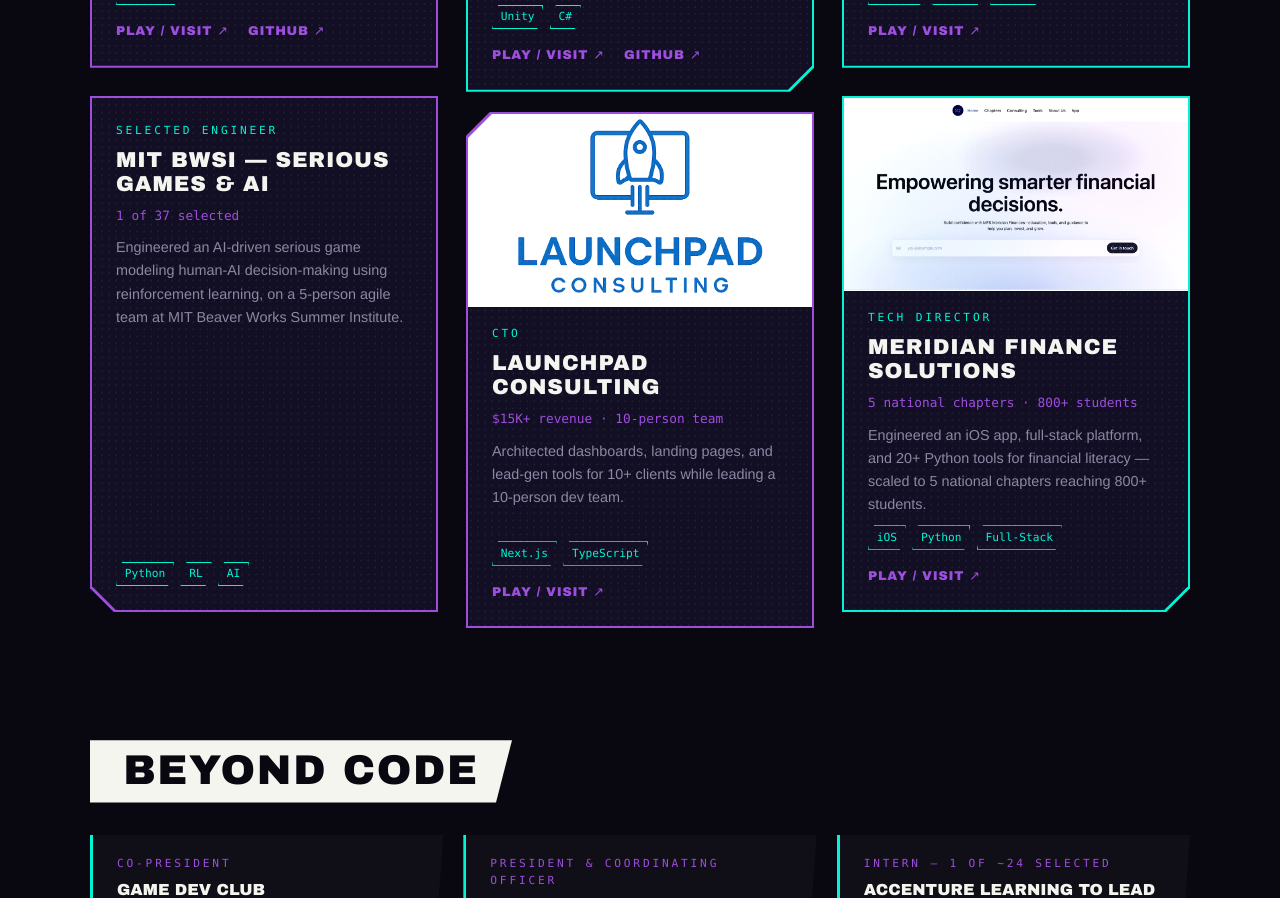
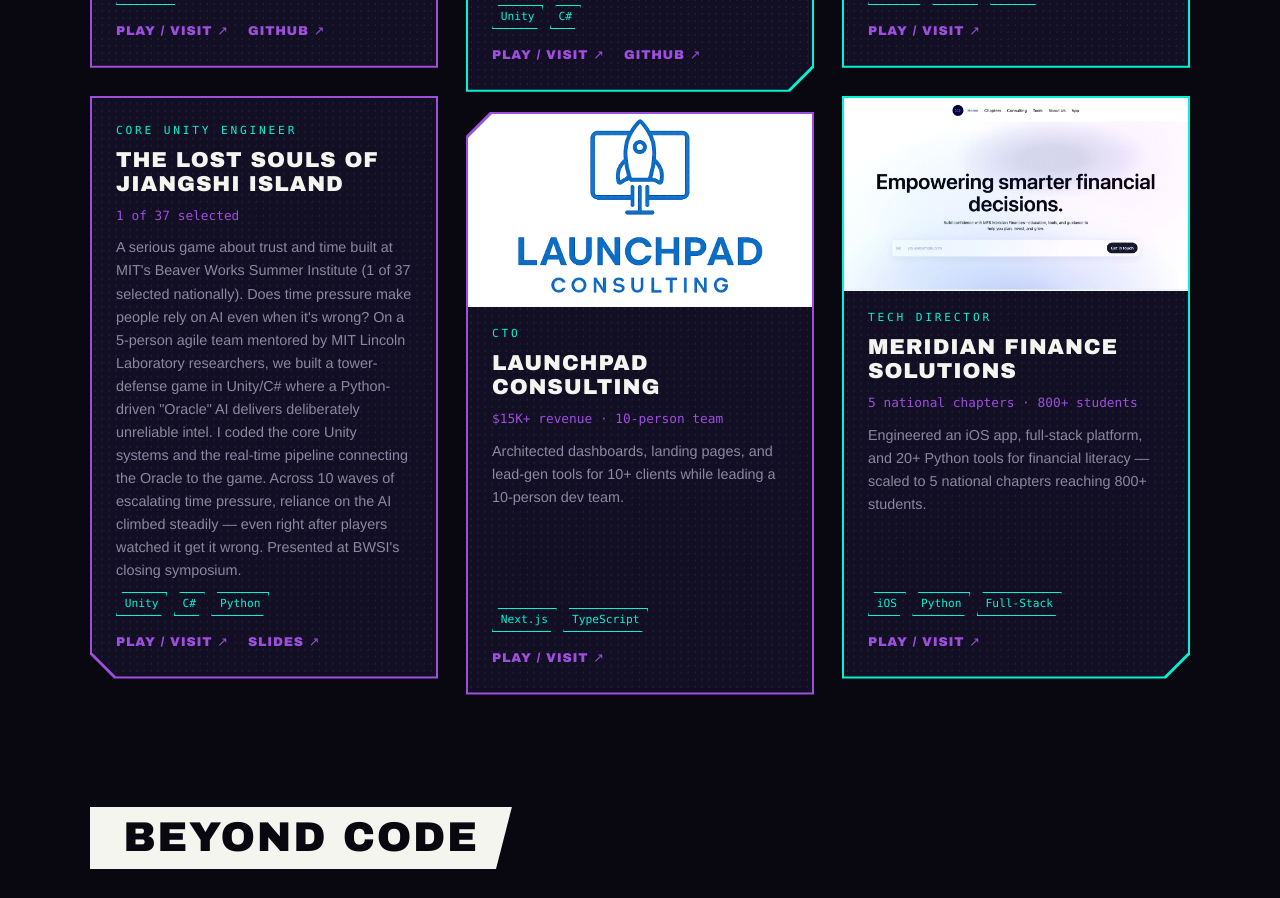
Before and after one commit to bagel786/portfolio, a React (Vite) app: page / in a window 1280 px wide. Shown: the part 1480-2378 px from the top of the page. Built offline with nearby package versions, Linux system fonts and the light colour scheme.

Commit message:
updated website

```diff
--- a/src/components/ProjectPanel/ProjectPanel.tsx
+++ b/src/components/ProjectPanel/ProjectPanel.tsx
@@ -37,7 +37,7 @@
             </li>
           ))}
         </ul>
-        {(project.links.live || project.links.github) && (
+        {(project.links.live || project.links.github || project.links.slides) && (
           <div className={styles.links}>
             {project.links.live && (
               <a href={project.links.live} target="_blank" rel="noreferrer">
@@ -49,6 +49,11 @@
                 GitHub ↗
               </a>
             )}
+            {project.links.slides && (
+              <a href={project.links.slides} target="_blank" rel="noreferrer">
+                Slides ↗
+              </a>
+            )}
           </div>
         )}
       </article>
--- a/src/data/projects.ts
+++ b/src/data/projects.ts
@@ -5,7 +5,7 @@
   description: string
   stack: string[]
   stat?: string
-  links: { live?: string; github?: string }
+  links: { live?: string; github?: string; slides?: string }
   media: { type: 'image' | 'none'; src?: string; alt?: string }
   accent: 'yellow' | 'cyan'
 }
@@ -50,13 +50,16 @@
   },
   {
     id: 'mit-bwsi',
-    title: 'MIT BWSI — Serious Games & AI',
-    role: 'Selected Engineer',
+    title: 'The Lost Souls of Jiangshi Island',
+    role: 'Core Unity Engineer',
     description:
-      'Engineered an AI-driven serious game modeling human-AI decision-making using reinforcement learning, on a 5-person agile team at MIT Beaver Works Summer Institute.',
-    stack: ['Python', 'RL', 'AI'],
+      'A serious game about trust and time built at MIT\'s Beaver Works Summer Institute (1 of 37 selected nationally). Does time pressure make people rely on AI even when it\'s wrong? On a 5-person agile team mentored by MIT Lincoln Laboratory researchers, we built a tower-defense game in Unity/C# where a Python-driven "Oracle" AI delivers deliberately unreliable intel. I coded the core Unity systems and the real-time pipeline connecting the Oracle to the game. Across 10 waves of escalating time pressure, reliance on the AI climbed steadily — even right after players watched it get it wrong. Presented at BWSI\'s closing symposium.',
+    stack: ['Unity', 'C#', 'Python'],
     stat: '1 of 37 selected',
-    links: {},
+    links: {
+      live: 'https://safm1rza.itch.io/lost-souls-of-jiangshi-island',
+      slides: 'https://docs.google.com/presentation/d/1ccV_-1hlxPX0dNLlgJruykgX_AaMNjmiQW_gWFeG-3M/edit?slide=id.g3f5de2169ed_0_184#slide=id.g3f5de2169ed_0_184',
+    },
     media: { type: 'none' },
     accent: 'yellow',
   },
```
Also changed, not shown: 1 other file (tests, documents, lock files or other folders).
